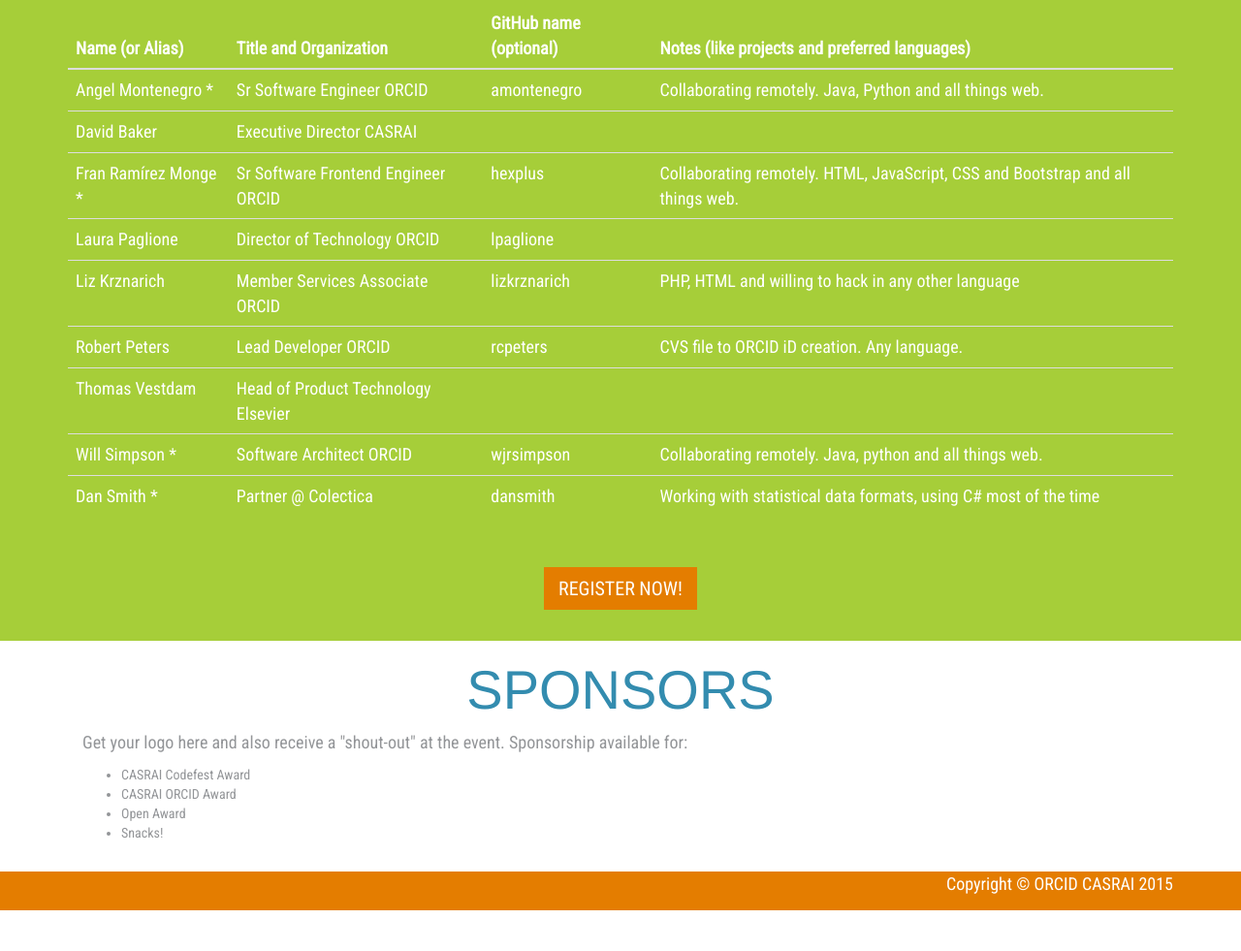
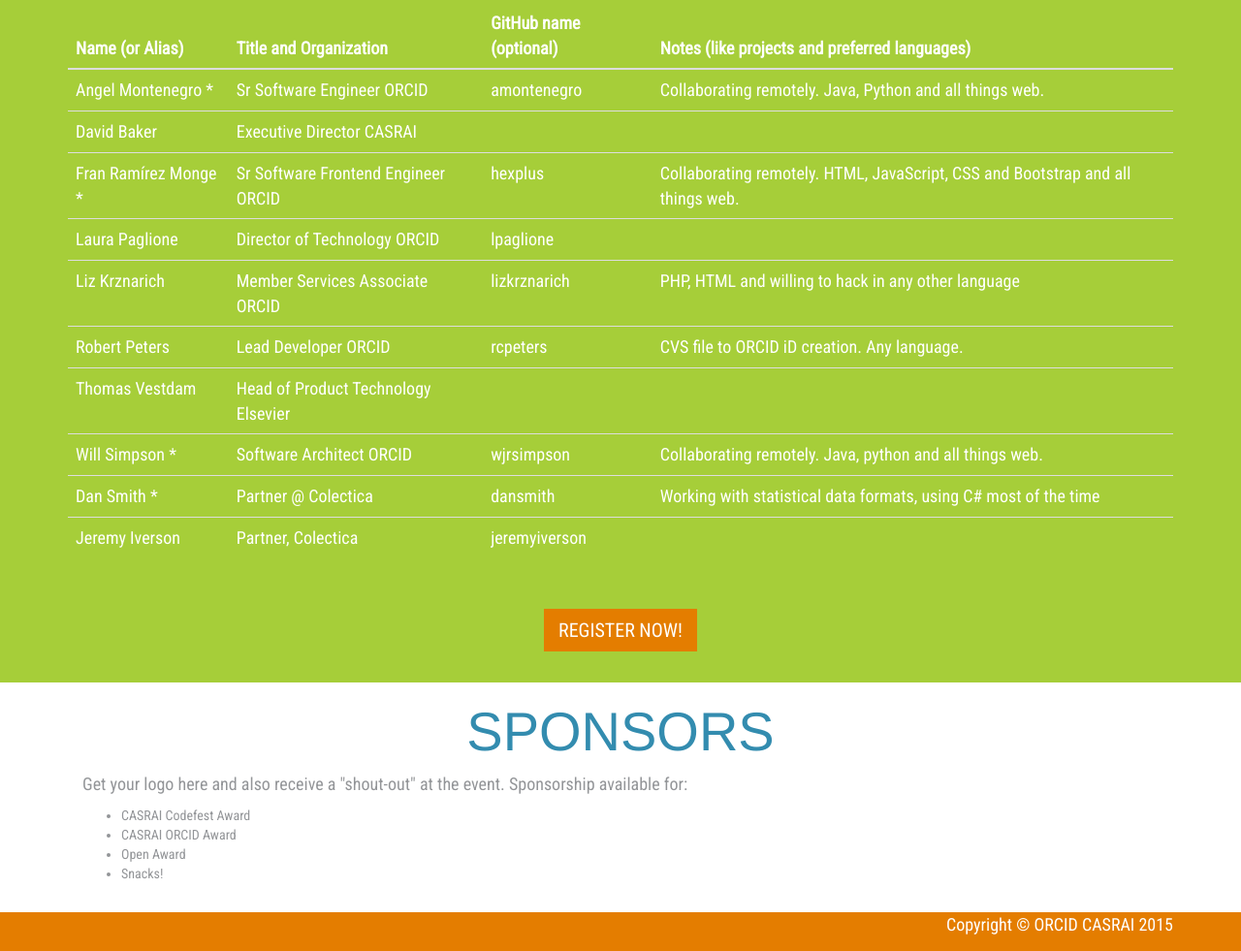
Before and after one commit to jeremyiverson/ORCID-CASRAI-2015.github.io, a plain HTML site: page index.html in a window 1280 px wide. Shown: the part 3970-4951 px from the top of the page at 97% size. Before the commit the page ends 4909 px from the top, so only its background shows below. Drawn offline with Linux system fonts and the light colour scheme; some packages are replaced by stand-ins of ours.

Commit message:
Add row to Codefest WHO table

```diff
--- a/index.html
+++ b/index.html
@@ -290,6 +290,12 @@
                 <td>dansmith</td>
                 <td>Working with statistical data formats, using C# most of the time</td>
               </tr>
+              <tr>
+                <td>Jeremy Iverson</td>
+                <td>Partner, Colectica</td>
+                <td>jeremyiverson</td>
+                <td> </td>
+              </tr>
               <!-- Add your info below -->
               <!--
               <tr>
```
